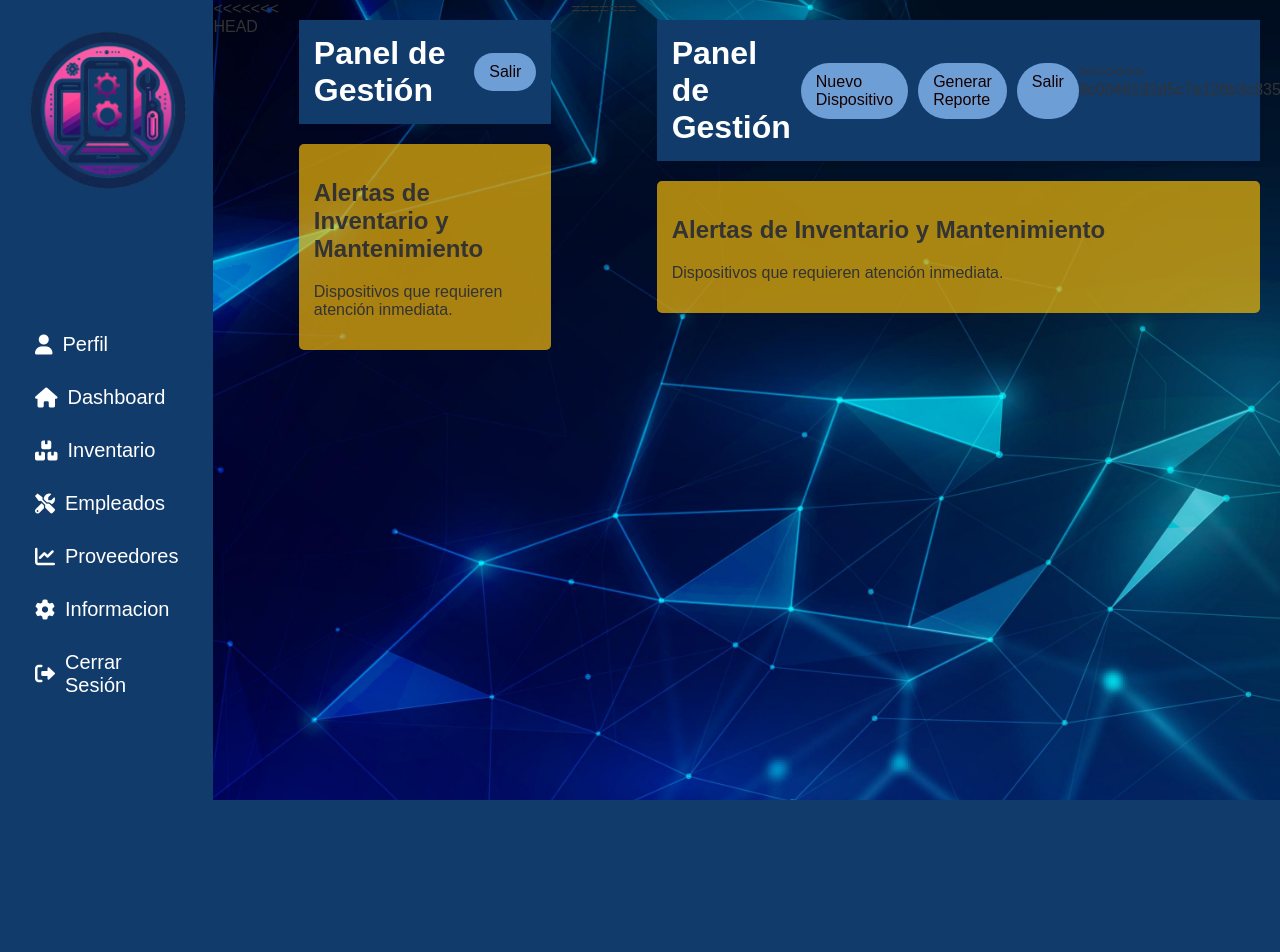
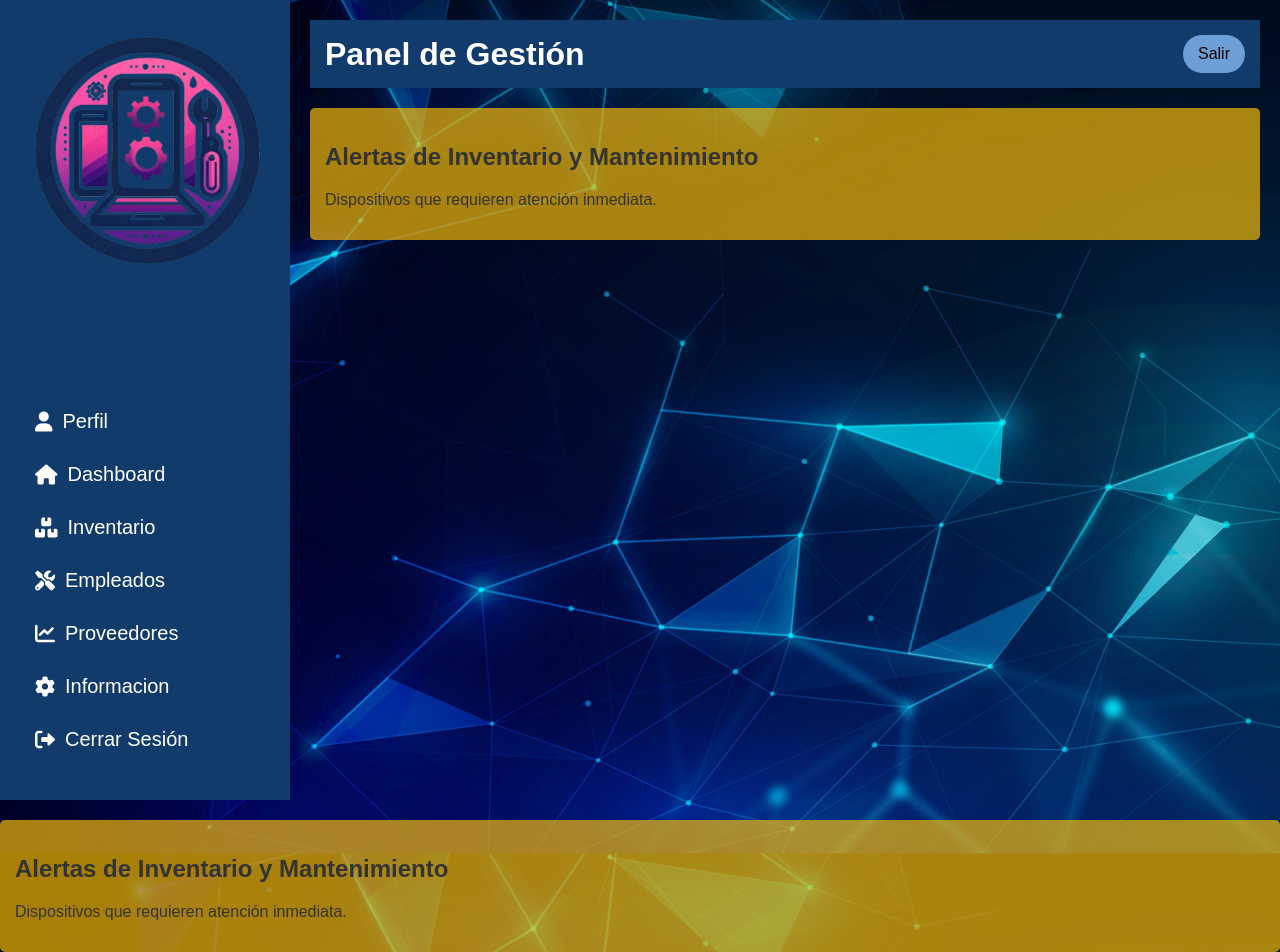
Before and after one commit to Danorgopa/ModaManage, a PHP site: page /home.php in a window 1280 px wide. Before the commit the page ends 800 px from the top, so only its background shows below. Run offline with PHP 8.4, Linux system fonts and the light colour scheme; the visitor is signed in with stand-in values (Sample User, id 1).

Commit message:
UI 1.5.1

```diff
--- a/home.php
+++ b/home.php
@@ -40,7 +40,6 @@ if (!isset($_SESSION['username'])) {
       </ul>
     </nav>
 
-<<<<<<< HEAD
         <!-- Contenido principal -->
         <div class="main-content">
             <!-- Barra superior -->
@@ -59,17 +58,6 @@ if (!isset($_SESSION['username'])) {
                     <p>Dispositivos que requieren atención inmediata.</p>
                 </div>
             </div>
-=======
-    <!-- Contenido principal -->
-    <div class="main-content">
-      <!-- Barra superior -->
-      <header class="topbar">
-        <h1>Panel de Gestión</h1>
-        <div class="actions">
-          <a href="nuevo_dispositivo.php" class="btn">Nuevo Dispositivo</a>
-          <a href="generar_reporte.php" class="btn">Generar Reporte</a>
-          <a href="logout.php" class="btn">Salir</a>
->>>>>>> 9c0046192d5c7e126b3c835a07af5098a9d744c6
         </div>
       </header>
 
```
